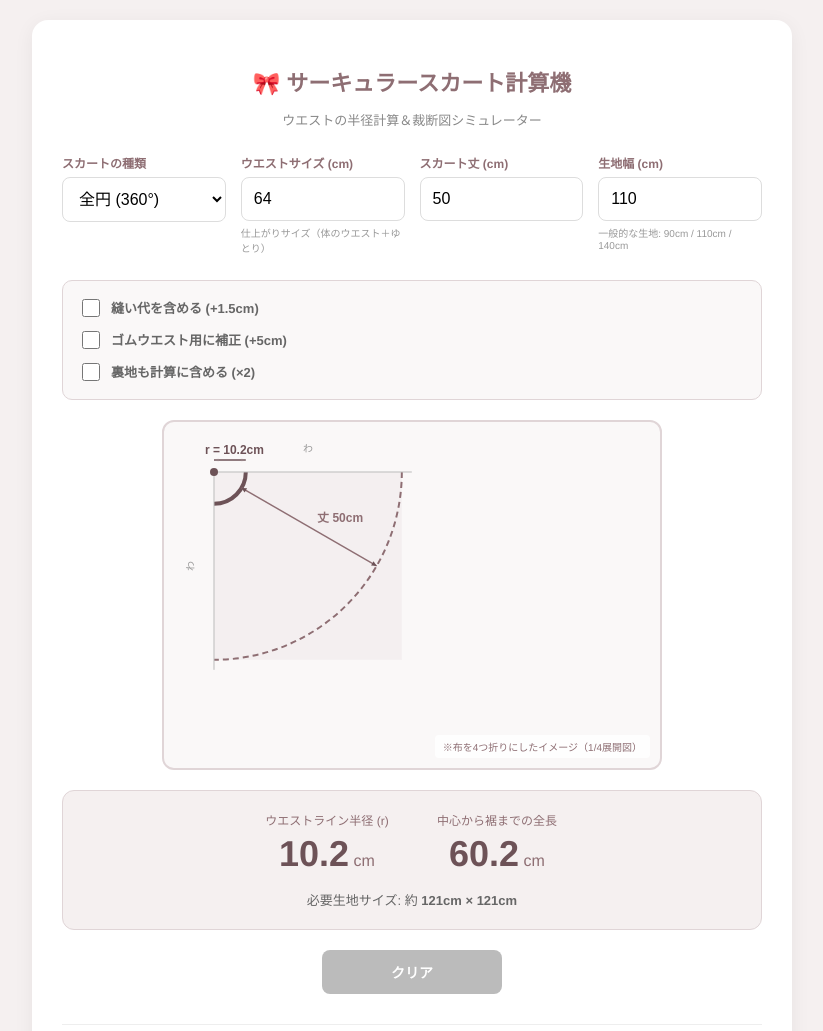
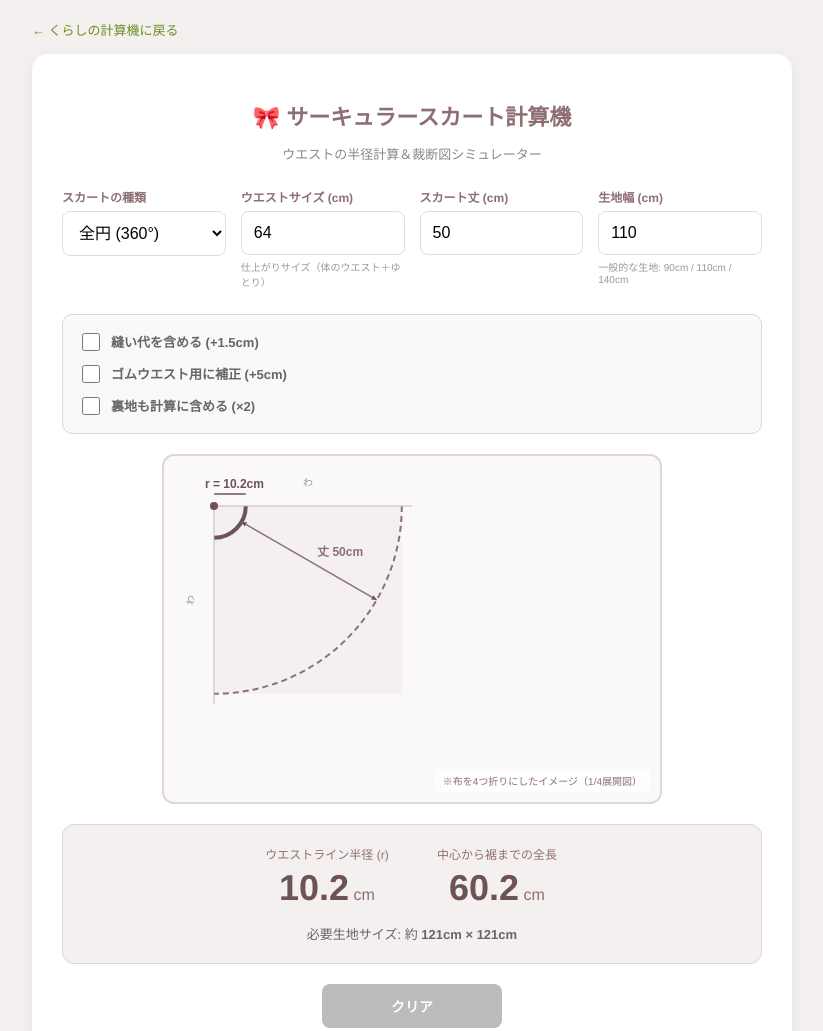
Before and after one commit to tarorin411/circle-skirt-calculator, a plain HTML site: page index.html in a window 1280 px wide. Shown: the top 1031 px of the page, without its empty margins (228-1051 px from the left). Drawn offline with Linux system fonts and the light colour scheme.

Commit message:
Add portal back link + update email

```diff
--- a/index.html
+++ b/index.html
@@ -435,6 +435,10 @@
 
 <body>
 
+    <a href="https://kurashi-calc.pages.dev/"
+        style="display:inline-block;color:#6b8e23;text-decoration:none;font-size:13px;margin-bottom:15px;">←
+        くらしの計算機に戻る</a>
+
     <div class="container">
         <h1>🎀 サーキュラースカート計算機</h1>
         <p class="subtitle">ウエストの半径計算＆裁断図シミュレーター</p>
@@ -563,7 +567,7 @@
             <div class="footer-section">
                 <h4>運営者情報</h4>
                 <p>運営者: LJO<br>
-                    お問い合わせ: <a href="mailto:lstar.ojousama@gmail.com">lstar.ojousama@gmail.com</a></p>
+                    お問い合わせ: <a href="mailto:LJO.dev.contact@gmail.com">LJO.dev.contact@gmail.com</a></p>
             </div>
             <p class="copyright">© 2026 LJO. All rights reserved.</p>
         </footer>
```
